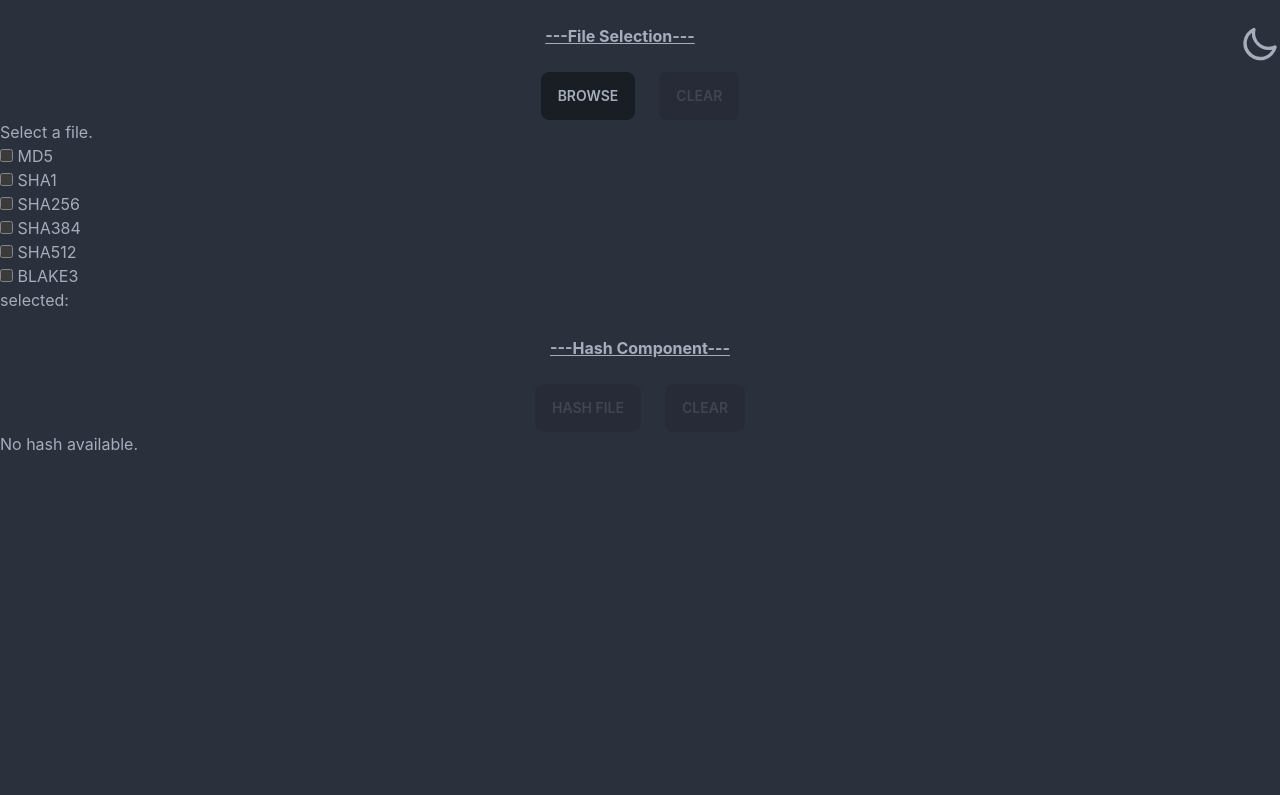
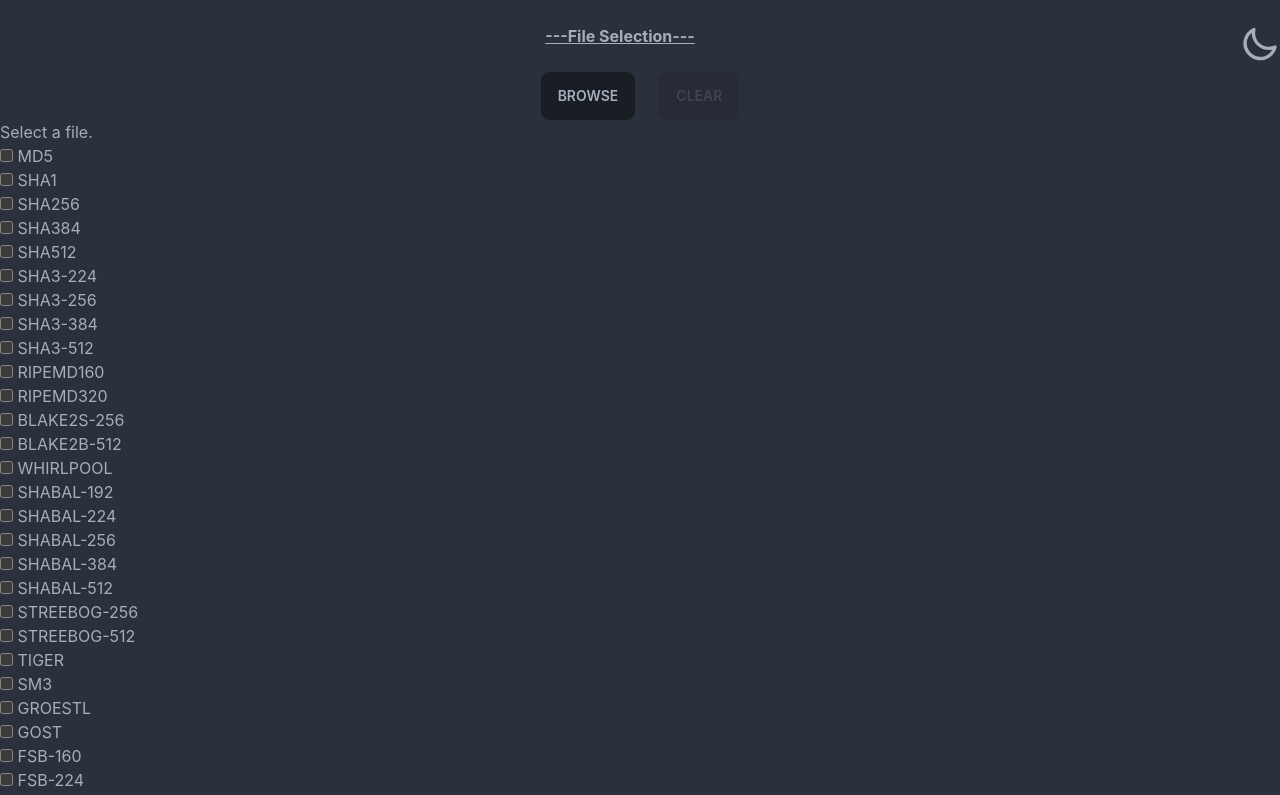
Before and after one commit to jlr-io/hashy, a Svelte app: page / in a window 1280 px wide. Shown: the top 795 px of the page. Built offline with nearby package versions, Linux system fonts and the light colour scheme.

Commit message:
Added Support for a Bunch of Algos
Will attempt to add more in the future.

```diff
--- a/src/components/SelectAlgorithms.svelte
+++ b/src/components/SelectAlgorithms.svelte
@@ -1,5 +1,36 @@
 <script lang="ts">
-  let algorithms = ["MD5", "SHA1", "SHA256", "SHA384", "SHA512", "BLAKE3"];
+  let algorithms = [
+    "MD5",
+    "SHA1",
+    "SHA256",
+    "SHA384",
+    "SHA512",
+    "SHA3-224",
+    "SHA3-256",
+    "SHA3-384",
+    "SHA3-512",
+    "RIPEMD160",
+    "RIPEMD320",
+    "BLAKE2S-256",
+    "BLAKE2B-512",
+    "WHIRLPOOL",
+    "SHABAL-192",
+    "SHABAL-224",
+    "SHABAL-256",
+    "SHABAL-384",
+    "SHABAL-512",
+    "STREEBOG-256",
+    "STREEBOG-512",
+    "TIGER",
+    "SM3",
+    "GROESTL",
+    "GOST",
+    "FSB-160",
+    "FSB-224",
+    "FSB-256",
+    "FSB-384",
+    "FSB-512"
+  ];
 
   let selected = [];
 </script>
```
Also changed, not shown: 2 other files (tests, documents, lock files or other folders).
